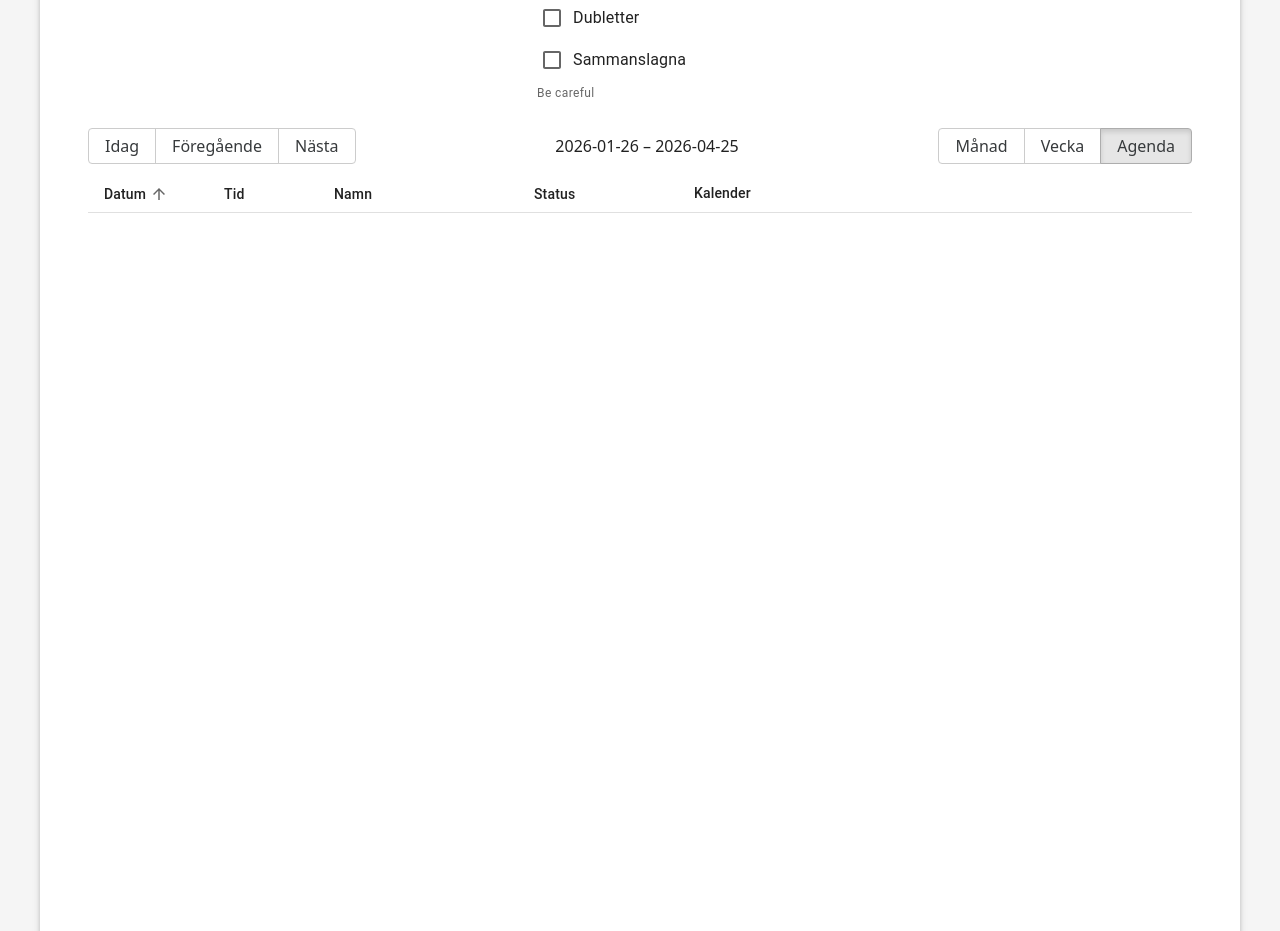
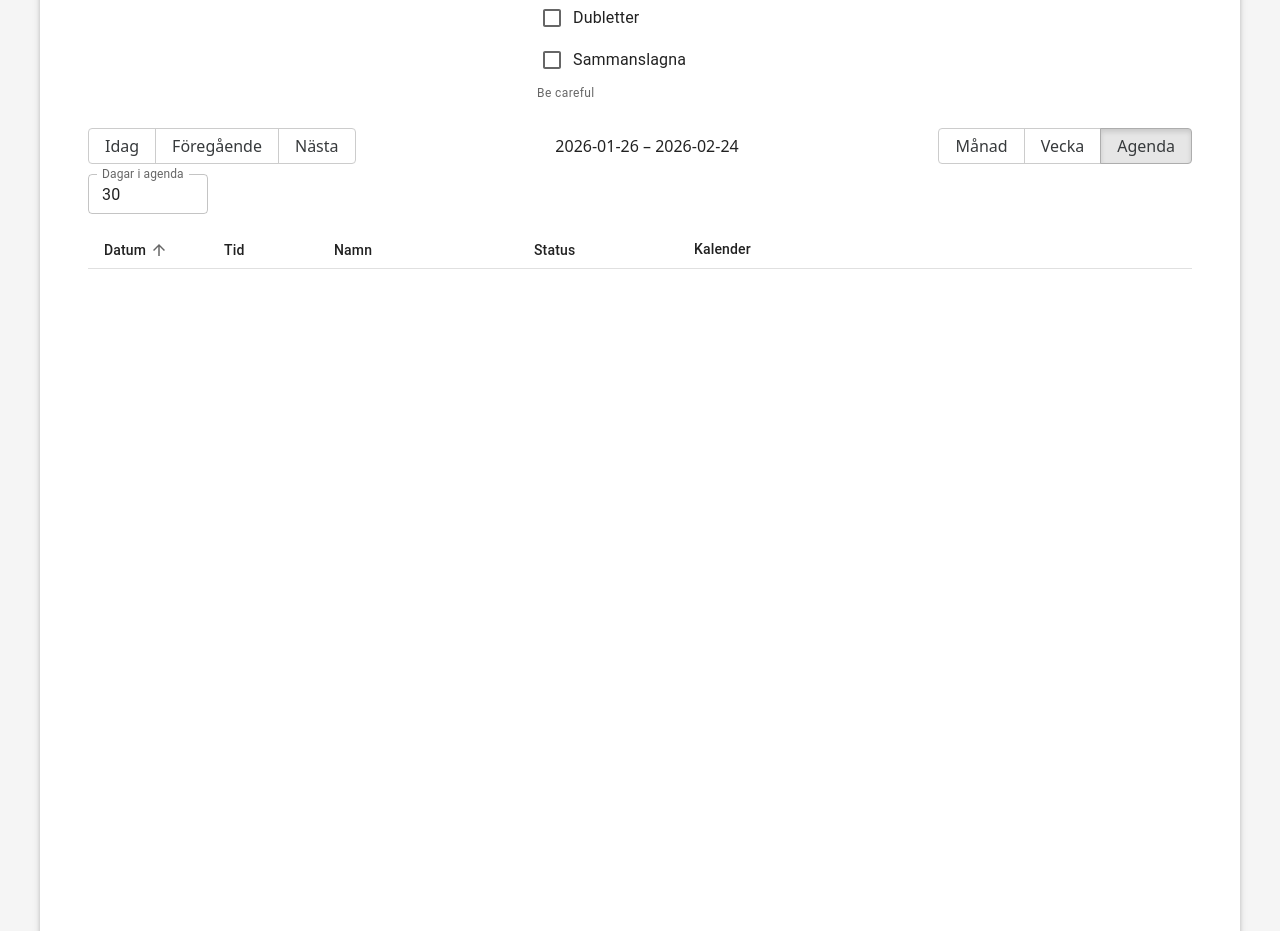
Before and after one commit to jonaslinde/calendar-event-checker, a React (Vite) app: page / in a window 1280 px wide. Shown: the part 800-1731 px from the top of the page. Built offline with nearby package versions, Linux system fonts and the light colour scheme.

Commit message:
feat: Introduce AgendaDaysContext for managing agenda length in DisplayEvents and DisplayEventsList components, allowing dynamic updates and user input for agenda days

```diff
--- a/src/components/DisplayEvents.tsx
+++ b/src/components/DisplayEvents.tsx
@@ -1,9 +1,10 @@
 import { useState } from 'react';
-import { Box, Tabs, Tab } from '@mui/material';
+import { Box, Tab, Tabs } from '@mui/material';
 import { DisplayEventsStatusBox } from "./DisplayEventsStatusBox";
 import { DisplayEventsShowOptions } from "./DisplayEventsShowOptions";
 import { BigCalendar } from './BigCalendar';
 import { DisplayEventsList } from "./DisplayEventsList";
+import { AgendaDaysContext } from "./agendaDaysContext";
 import type { DisplayEvent, DisplayEventStatus } from '../hooks/useDisplayEvents';
 
 import type { OptionCheckBoxProps } from "./DisplayEventsShowOptions"
@@ -18,6 +19,7 @@ export function DisplayEvents({ events, onShowChange, onMergeChange }: Props) {
     const [showConflictsOnly, setShowConflictsOnly] = useState(false);
     const [mergeDuplicates, setMergeDuplicates] = useState(false);
     const [viewMode, setViewMode] = useState<"calendar" | "list">("calendar");
+    const [agendaDays, setAgendaDays] = useState(30);
 
     const handleShowConflictsOnly = (value: boolean) => {
         setShowConflictsOnly(value);
@@ -56,9 +58,11 @@ export function DisplayEvents({ events, onShowChange, onMergeChange }: Props) {
                 <DisplayEventsStatusBox events={events} />
                 <DisplayEventsShowOptions optionSettings={optionSettings} />
             </Box>
-            {viewMode === "list"
-                ? <DisplayEventsList events={events} />
-                : <BigCalendar events={events} agendaLength={90} />}
+            <AgendaDaysContext.Provider value={{ agendaDays, setAgendaDays }}>
+                {viewMode === "list"
+                    ? <DisplayEventsList events={events} />
+                    : <BigCalendar events={events} agendaLength={agendaDays} />}
+            </AgendaDaysContext.Provider>
         </Box>
     );
 }
--- a/src/components/DisplayEventsList.tsx
+++ b/src/components/DisplayEventsList.tsx
@@ -1,4 +1,4 @@
-import { useMemo, useState } from "react";
+import { useContext, useMemo, useState } from "react";
 import {
   Box,
   Table,
@@ -7,12 +7,14 @@ import {
   TableHead,
   TableRow,
   TableSortLabel,
+  TextField,
 } from "@mui/material";
 import { addDays, startOfDay } from "date-fns";
 import type { DisplayEvent, DisplayEventStatus } from "../hooks/useDisplayEvents";
 import { formatDate, formatTime } from "../hooks/useDisplayEvents/utils";
 import { DisplayEventStatusIcon } from "./DisplayEventStatusIcon";
 import { CalendarChipList } from "./CalendarChipList";
+import { AgendaDaysContext } from "./agendaDaysContext";
 
 type SortKey = "date" | "time" | "name" | "status";
 type SortDirection = "asc" | "desc";
@@ -51,8 +53,17 @@ type DisplayEventsListComponent = ((props: DisplayEventsListProps) => JSX.Elemen
 };
 
 export const DisplayEventsList = (({ events, date, length = 30 }: DisplayEventsListProps) => {
+  const agendaContext = useContext(AgendaDaysContext);
+  const agendaDays = agendaContext?.agendaDays ?? length;
   const [sortKey, setSortKey] = useState<SortKey>("date");
   const [sortDirection, setSortDirection] = useState<SortDirection>("asc");
+
+  const handleAgendaDaysChange = (value: string) => {
+    if (!agendaContext) return;
+    const parsed = Number(value);
+    if (Number.isNaN(parsed)) return;
+    agendaContext.setAgendaDays(Math.max(1, Math.min(365, parsed)));
+  };
 
   const handleSort = (nextKey: SortKey) => {
     if (nextKey === sortKey) {
@@ -115,7 +126,22 @@ export const DisplayEventsList = (({ events, date, length = 30 }: DisplayEventsL
   }, [date, events, length, sortDirection, sortKey]);
 
   return (
-    <Box sx={{ maxWidth: "100%", overflowX: "auto" }}>
+    <Box sx={{ maxWidth: "100%" }}>
+      {agendaContext && (
+        <Box sx={{ mb: 2, display: "flex", justifyContent: "flex-start" }}>
+          <TextField
+            label="Dagar i agenda"
+            type="number"
+            value={agendaDays}
+            onChange={(e) => handleAgendaDaysChange(e.target.value)}
+            inputProps={{ min: 1, max: 365 }}
+            size="small"
+            InputLabelProps={{ shrink: true }}
+            sx={{ width: 120 }}
+          />
+        </Box>
+      )}
+      <Box sx={{ overflowX: "auto" }}>
         <Table
           size="small"
           aria-label="Lista med händelser"
@@ -188,6 +214,7 @@ export const DisplayEventsList = (({ events, date, length = 30 }: DisplayEventsL
           </TableBody>
         </Table>
       </Box>
+    </Box>
   );
 }) as DisplayEventsListComponent;
 
--- /dev/null
+++ b/src/components/agendaDaysContext.ts
@@ -0,0 +1,8 @@
+import { createContext } from "react";
+
+export type AgendaDaysContextValue = {
+  agendaDays: number;
+  setAgendaDays: (value: number) => void;
+};
+
+export const AgendaDaysContext = createContext<AgendaDaysContextValue | null>(null);
```
Also changed, not shown: 1 other file (tests, documents, lock files or other folders). Lines whose indentation alone changed are shown as unchanged.
